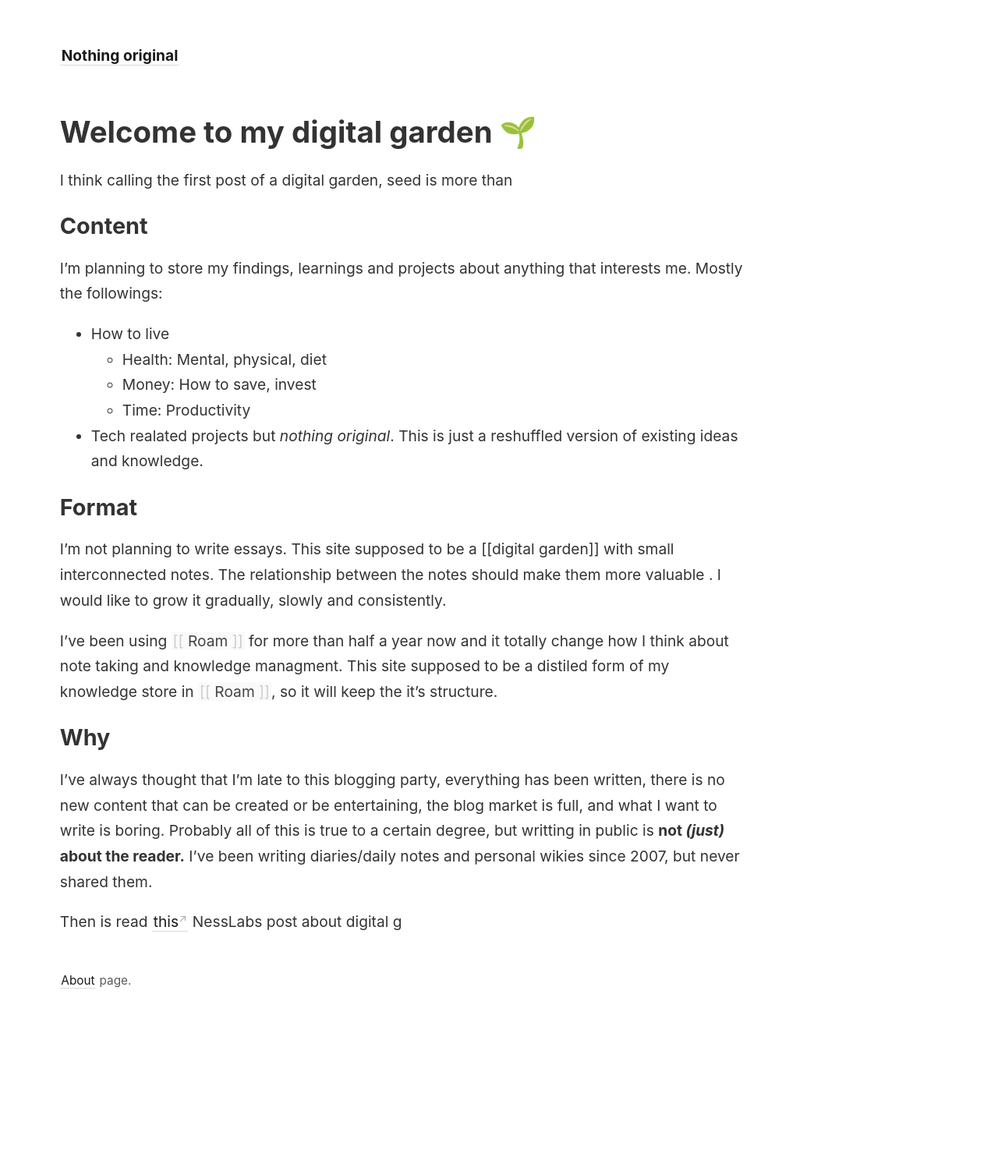
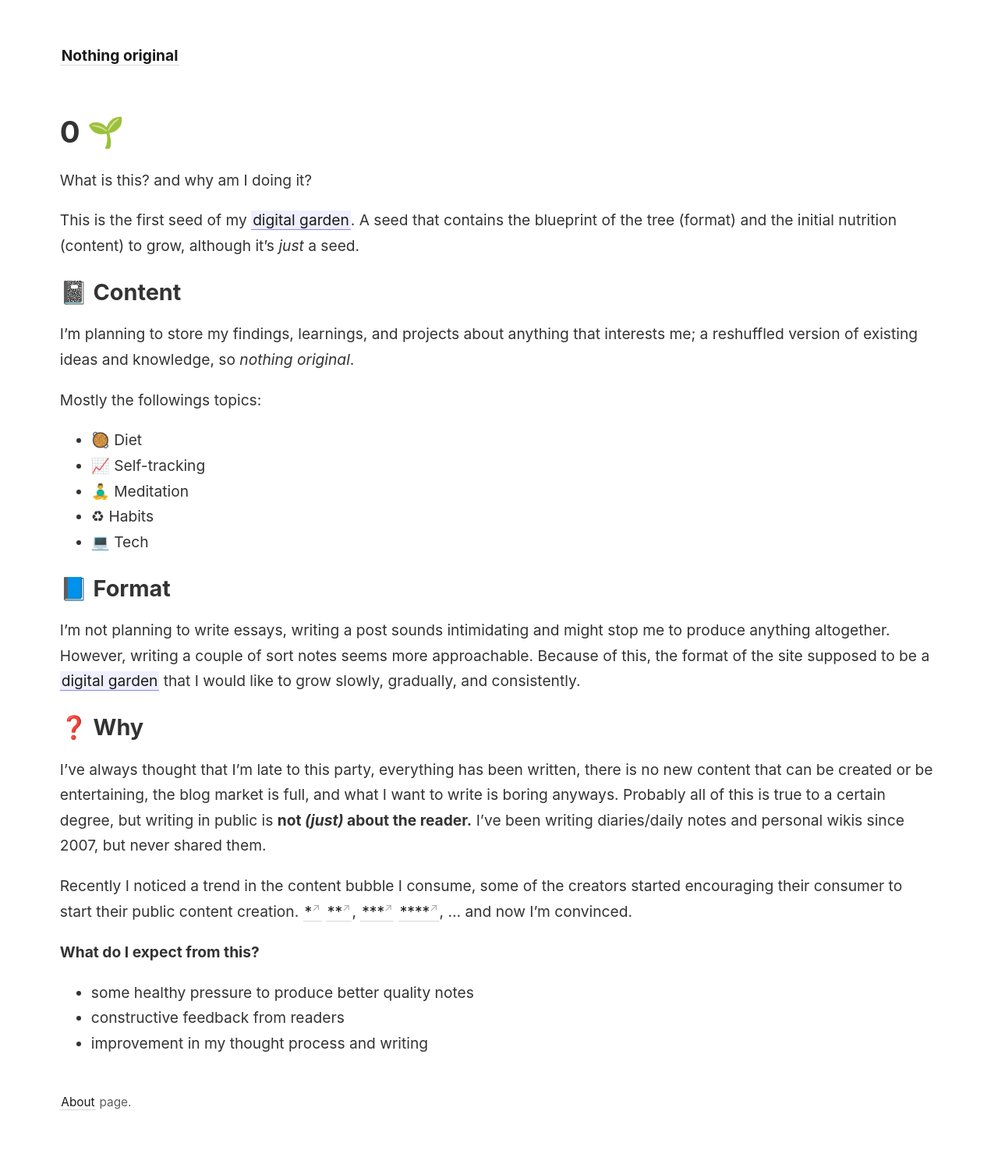
Before and after one commit to szalai1/szal-ai, a Jekyll site: the page built from _pages/index.md, in a window 1280 px wide. Shown: the whole page at 78% size. Built offline with Jekyll 4.4.1, drawn with Linux system fonts in a browser that asks for light colours; comment, search, counter and statistics services are not loaded; before the commit the page ends 1338 px from its top, so only the background shows below that.

Commit message:
Add: day 0 and realted notes

```diff
--- a/_layouts/note.html
+++ b/_layouts/note.html
@@ -40,7 +40,3 @@ layout: default
 </article>
 
 <hr>
-
-<p>Here are all the notes in this garden, along with their links, visualized as a graph.</p>
-
-{% include notes_graph.html %}
--- a/_pages/index.md
+++ b/_pages/index.md
@@ -2,53 +2,54 @@
 layout: page
 title: Home
 id: home
+date: 2020-11-01
 permalink: /
 ---
 
-# Welcome to my digital garden 🌱
+# 0 🌱
 
-I think calling the first post of a digital garden, seed is more than
+What is this? and why am I doing it?
 
-## Content
-I'm planning to store my findings, learnings and projects about anything that interests me.
-Mostly the followings:
-* How to live
-  - Health: Mental, physical, diet
-  - Money: How to save, invest
-  - Time: Productivity
-* Tech realated projects
-but _nothing original_. This is just a reshuffled version of existing ideas and knowledge.
+This is the first seed of my [digital garden](/digital_garden){: .internal-link}. A seed
+that contains the blueprint of the tree (format) and the initial nutrition (content) to grow,
+ although it's _just_ a seed.
 
-## Format
+## 📓 Content
+I'm planning to store my findings, learnings, and projects about anything that interests me;
+a reshuffled version of existing ideas and knowledge, so _nothing original_.
 
-I'm not planning to write essays. This site supposed to be a [[digital
-garden]] with small interconnected notes. The relationship between the notes
-should make them more valuable . I would like to grow it gradually, slowly
-and consistently.
+Mostly the followings topics:
+* 🥘 Diet
+* 📈 Self-tracking
+* 🧘‍♂️ Meditation
+* ♻ Habits
+* 💻 Tech
 
-I've been using [[Roam]] for more than half a year now and it totally change how I
-think about note taking and knowledge managment. This site supposed to be a distiled
-form of my knowledge store in [[Roam]], so it will keep the it's structure.
+## 📘 Format
 
-## Why
+I'm not planning to write essays, writing a post sounds intimidating and might stop me to produce anything
+altogether. However, writing a couple of sort notes seems more approachable. Because of this, the format
+of the site supposed to be a [digital garden](/digital_garden){: .internal-link}
+that I would like to grow slowly, gradually, and consistently.
 
-I've always thought that I'm late to this blogging party, everything has been
+## ❓ Why
+
+I've always thought that I'm late to this party, everything has been
 written, there is no new content that can be created or be entertaining, the
-blog market is full, and what I want to write is boring. Probably all of this
-is true to a certain degree, but writting in public is **not _(just)_ about the reader.**
-I've been writing diaries/daily notes and personal wikies since 2007, but
+blog market is full, and what I want to write is boring anyways. Probably all of this
+is true to a certain degree, but writing in public is **not _(just)_ about the reader.**
+I've been writing diaries/daily notes and personal wikis since 2007, but
 never shared them.
 
-Then is read [this](https://nesslabs.com/mind-garden) NessLabs
-post about digital g
+Recently I noticed a trend in the content bubble I consume, some of the creators started
+encouraging their consumer to start their public content creation.
+[\*](https://www.youtube.com/watch?v=L_qySH6L2Zw)
+[\*\*](https://nesslabs.com/mind-garden),
+[\*\*\*](https://www.goodreads.com/book/show/3063393-pragmatic-thinking-and-learning)
+[\*\*\*\*](https://www.youtube.com/watch?v=AjoxkxM_I5g), ...
+and now I'm convinced.
 
-
-
-
-
-
-<style>
-  .wrapper {
-    max-width: 46em;
-  }
-</style>
+**What do I expect from this?**
+ - some healthy pressure to produce better quality notes
+ - constructive feedback from readers
+ - improvement in my thought process and writing
```
Also changed, not shown: _notes/digital_garden.md (added, +20 -0 lines), _notes/roam.md (added, +11 -0 lines).
